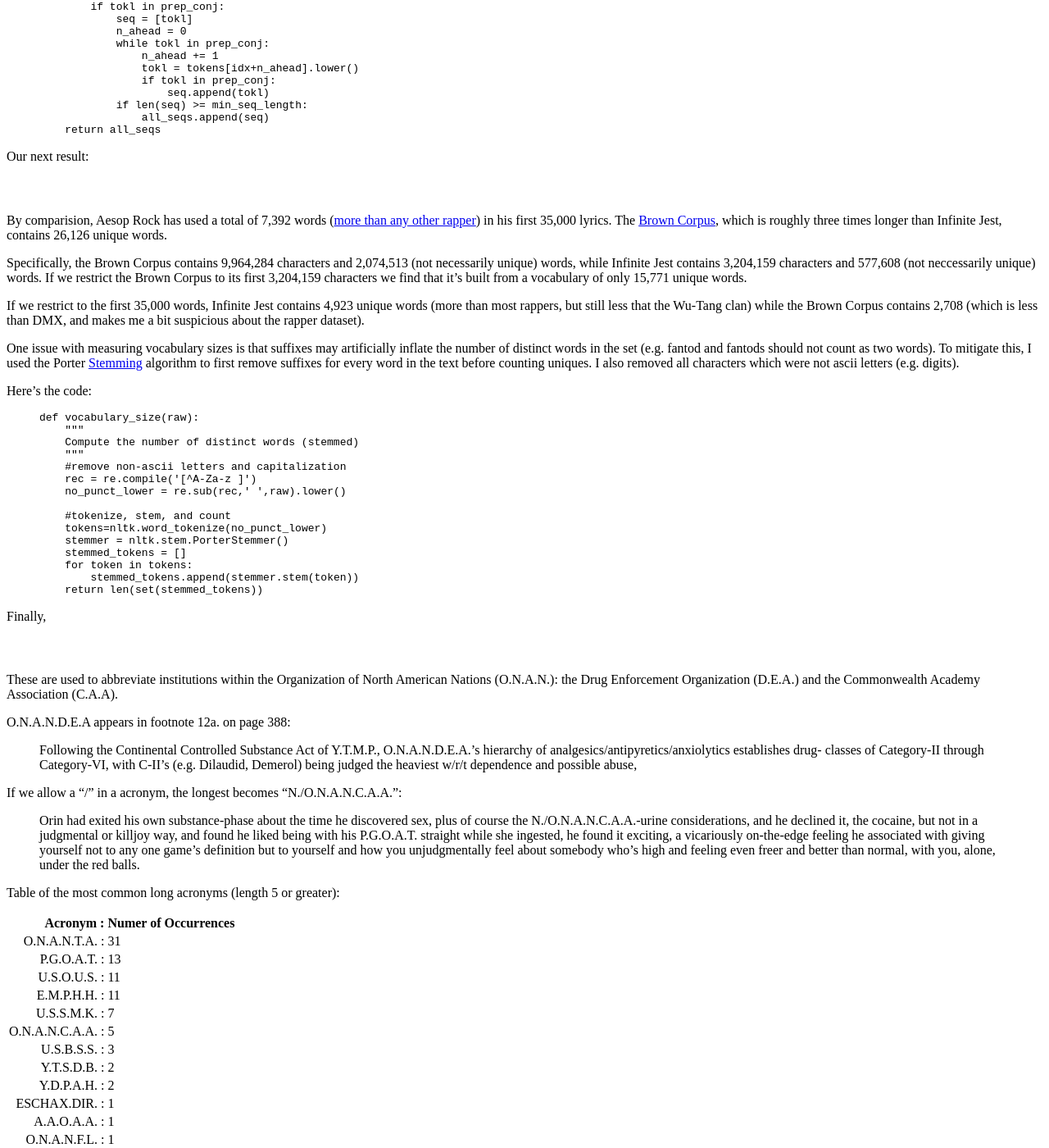
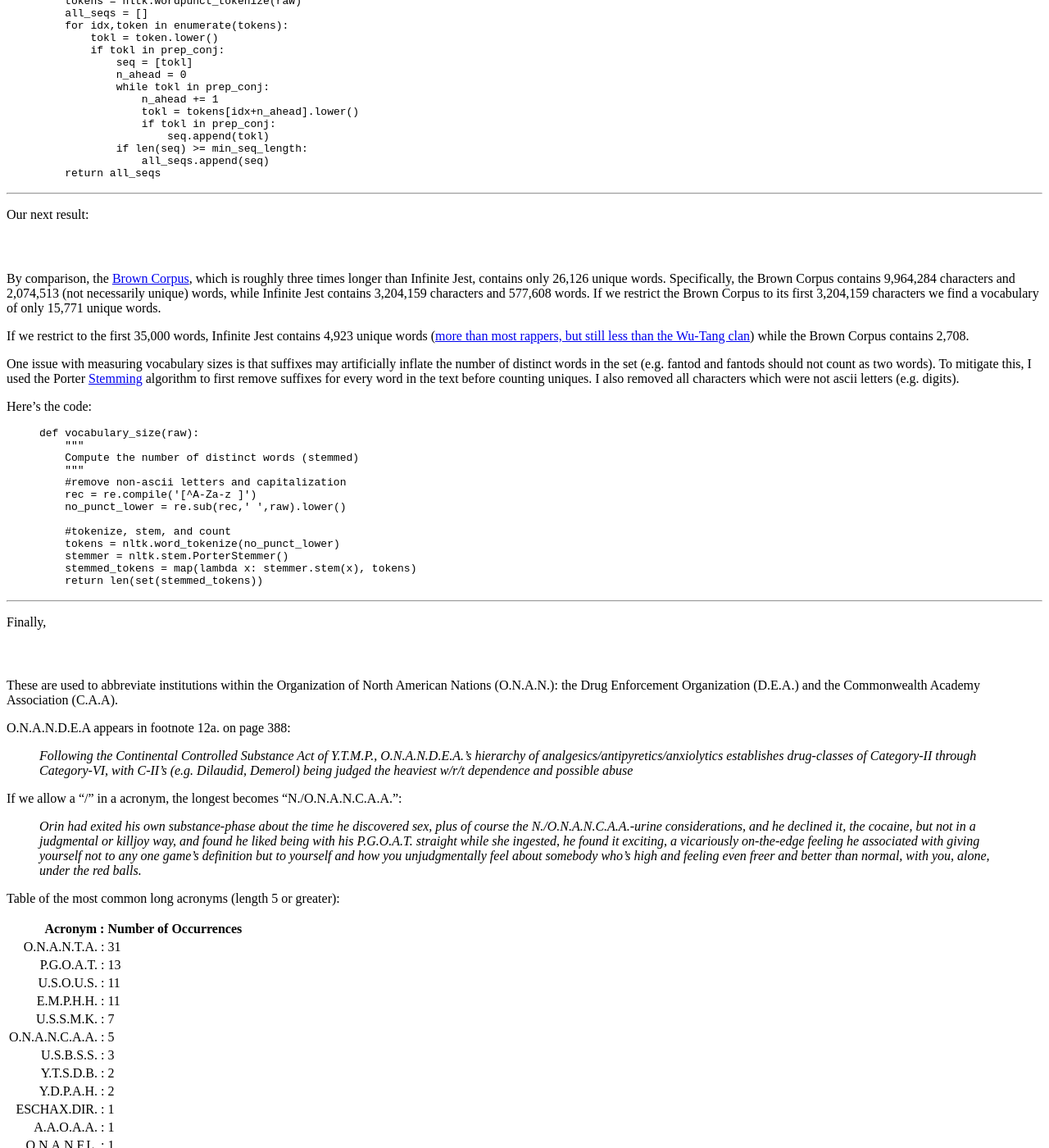
Before and after one commit to rcompton/ryancompton.net, a Jekyll site: the page built from _posts/2014-06-06-statistical-features-of-infinite-jest.md, in a window 1280 px wide and 1400 px high, scrolled down 2127 px. Shown: the whole window at 82% size. Built offline with Jekyll 4.4.1, drawn with Linux system fonts in a browser that asks for light colours; nearby versions of some CDN libraries; comment, search, counter and statistics services are not loaded; some of the changed text lies outside the part shown.

Commit message:
new post, spellchecks

```diff
--- a/_posts/2014-06-06-statistical-features-of-infinite-jest.md
+++ b/_posts/2014-06-06-statistical-features-of-infinite-jest.md
@@ -16,8 +16,8 @@
 
 In Infinite Jest conjunctions often appear in chains of length three or greater. There is a length-six chain on page 379 of the .pdf. It's due to a minor character, "old Mikey", standing at the Boston AA podium and speaking to a crowd:
 
-> I'm wanting to light my cunt of a sister up so bad I can't hardly see to get the truck off the lawn and leave. But and so and but so I'm
-driving back home, and I'm so mad I all of a sudden try and pray.
+> *I'm wanting to light my cunt of a sister up so bad I can't hardly see to get the truck off the lawn and leave. But and so and but so I'm
+driving back home, and I'm so mad I all of a sudden try and pray.*
 
 Now, according to Wiktionary, there are [224 conjunctions in the English language](https://en.wiktionary.org/wiki/Category:English_conjunctions). It's possible to quickly get all of them by entering this query into [DBpedia's public Wiktionary endpoint](http://wiktionary.dbpedia.org/sparql):
 
@@ -72,11 +72,11 @@
 | come in for :| 5 | as in with like :| 1 |   |   |
 | to come in :| 5 | over from behind like :| 1 |   |   |
 
+<br>
+
 The longest uninterrupted chain composed entirely of either prepositions or conjunctions is "again/And again and again/And again and again and again". It occurs on page 264, during a storytelling session in the Tunnel Club:
 
->Peterson to Traub, while Gopnik holds the light: 'Eighteen-year-old top-ranked John Wayne / Had sex with Herr Schtitt on a
-train / They had sex again/And again and again/And again and again and again,' which the slightly older kids find more
-entertaining than Traub does.
+>*Peterson to Traub, while Gopnik holds the light: 'Eighteen-year-old top-ranked John Wayne / Had sex with Herr Schtitt on a train / They had sex again/And again and again/And again and again and again,' which the slightly older kids find more entertaining than Traub does.*
 
 And here's the frequency table for chains of either prepositions or conjunctions:
 
@@ -93,9 +93,11 @@
 | up out of :| 14 | over and over for :| 3 | not to come down or :| 1 |
 | as in like :| 12 | up and down both :| 3 | about wanting to and so on :| 1 |
 
+<br>
+
 If we toss out "/" from our word list the longest chain of either is "up and down over and over for". Not surprisingly, it's due to Michael Pemulis (page 403):
 
->Tell him we read books and tirelessly access D-bases and run our asses off all day here and need to eat instead of we don't just stand there and swing one leg up and down over and over for seven-plus figures.
+>*Tell him we read books and tirelessly access D-bases and run our asses off all day here and need to eat instead of we don't just stand there and swing one leg up and down over and over for seven-plus figures.*
 
 For reference, here's the code to identify the longest uninterrupted chains of conjunctions/prepositions:
 {% highlight python %}
@@ -105,7 +107,6 @@
     return all uninterrupted chains of the terms
     """
     tokens = nltk.wordpunct_tokenize(raw)
-
     all_seqs = []
     for idx,token in enumerate(tokens):
         tokl = token.lower()
@@ -122,15 +123,15 @@
     return all_seqs
 {% endhighlight %}
 
+***
+
 Our next result:
 
 ###*Wallace used a vocabulary of 20,584 words to write Infinite Jest*{: style="color: white"}
 
-By comparision, Aesop Rock has used a total of 7,392 words ([more than any other rapper](http://rappers.mdaniels.com.s3-website-us-east-1.amazonaws.com/)) in his first 35,000 lyrics. The [Brown Corpus](https://en.wikipedia.org/wiki/Brown_Corpus), which is roughly three times longer than Infinite Jest, contains 26,126 unique words.
+By comparison, the [Brown Corpus](https://en.wikipedia.org/wiki/Brown_Corpus), which is roughly three times longer than Infinite Jest, contains only 26,126 unique words. Specifically, the Brown Corpus contains 9,964,284 characters and 2,074,513 (not necessarily unique) words, while Infinite Jest contains 3,204,159 characters and 577,608 words. If we restrict the Brown Corpus to its first 3,204,159 characters we find a vocabulary of only 15,771 unique words.
 
-Specifically, the Brown Corpus contains 9,964,284 characters and 2,074,513 (not necessarily unique) words, while Infinite Jest contains 3,204,159 characters and 577,608 (not neccessarily unique) words. If we restrict the Brown Corpus to its first 3,204,159 characters we find that it's built from a vocabulary of only 15,771 unique words.
-
-If we restrict to the first 35,000 words, Infinite Jest contains 4,923 unique words (more than most rappers, but still less that the Wu-Tang clan) while the Brown Corpus contains 2,708 (which is less than DMX, and makes me a bit suspicious about the rapper dataset).
+If we restrict to the first 35,000 words, Infinite Jest contains 4,923 unique words ([more than most rappers, but still less than the Wu-Tang clan](http://rappers.mdaniels.com.s3-website-us-east-1.amazonaws.com/)) while the Brown Corpus contains 2,708.
 
 One issue with measuring vocabulary sizes is that suffixes may artificially inflate the number of distinct words in the set (e.g. fantod and fantods should not count as two words). To mitigate this, I used the
 Porter [Stemming](https://en.wikipedia.org/wiki/Stemming) algorithm to first remove suffixes for every word in the text before counting uniques. I also removed all characters which were not ascii letters (e.g. digits).
@@ -146,13 +147,13 @@
     no_punct_lower = re.sub(rec,' ',raw).lower()
 
     #tokenize, stem, and count
-    tokens=nltk.word_tokenize(no_punct_lower)
+    tokens = nltk.word_tokenize(no_punct_lower)
     stemmer = nltk.stem.PorterStemmer()
-    stemmed_tokens = []
-    for token in tokens:
-        stemmed_tokens.append(stemmer.stem(token))
+    stemmed_tokens = map(lambda x: stemmer.stem(x), tokens)
     return len(set(stemmed_tokens))
 {% endhighlight %}
+
+***
 
 Finally,
 
@@ -162,17 +163,15 @@
 
 O.N.A.N.D.E.A appears in footnote 12a. on page 388:
 
->Following the Continental Controlled Substance Act of Y.T.M.P., O.N.A.N.D.E.A.'s hierarchy of analgesics/antipyretics/anxiolytics establishes drug-
-classes of Category-II through Category-VI, with C-II's (e.g. Dilaudid, Demerol) being judged the heaviest w/r/t dependence and possible abuse,
+>*Following the Continental Controlled Substance Act of Y.T.M.P., O.N.A.N.D.E.A.'s hierarchy of analgesics/antipyretics/anxiolytics establishes drug-classes of Category-II through Category-VI, with C-II's (e.g. Dilaudid, Demerol) being judged the heaviest w/r/t dependence and possible abuse*
 
 If we allow a "/" in a acronym, the longest becomes "N./O.N.A.N.C.A.A.":
 
->Orin had exited his own substance-phase
-about the time he discovered sex, plus of course the N./O.N.A.N.C.A.A.-urine considerations, and he declined it, the cocaine, but not in a judgmental or killjoy way, and found he liked being with his P.G.O.A.T. straight while she ingested, he found it exciting, a vicariously on-the-edge feeling he associated with giving yourself not to any one game's definition but to yourself and how you unjudgmentally feel about somebody who's high and feeling even freer and better than normal, with you, alone, under the red balls.
+>*Orin had exited his own substance-phase about the time he discovered sex, plus of course the N./O.N.A.N.C.A.A.-urine considerations, and he declined it, the cocaine, but not in a judgmental or killjoy way, and found he liked being with his P.G.O.A.T. straight while she ingested, he found it exciting, a vicariously on-the-edge feeling he associated with giving yourself not to any one game's definition but to yourself and how you unjudgmentally feel about somebody who's high and feeling even freer and better than normal, with you, alone, under the red balls.*
 
 Table of the most common long acronyms (length 5 or greater):
 
-| Acronym :| Numer of Occurrences |
+| Acronym :| Number of Occurrences |
 |-:|:-|
 | O.N.A.N.T.A. :| 31
 | P.G.O.A.T. :| 13
@@ -194,6 +193,8 @@
 | B.A.M.E.S. :| 1
 | I.B.P.W.D.W. :| 1
 
+<br>
+
 And the code used to find them:
 {% highlight python %}
 def acronyms(raw):
```
Also changed, not shown: other parts of _posts/2014-06-06-statistical-features-of-infinite-jest.md (+5 -5 lines), _posts/2014-06-10-new-paper-inferring-the-geographic-focus-of-online-documents-from-social-media-sharing-patterns.md (added, +13 -0 lines), 1 other file.
